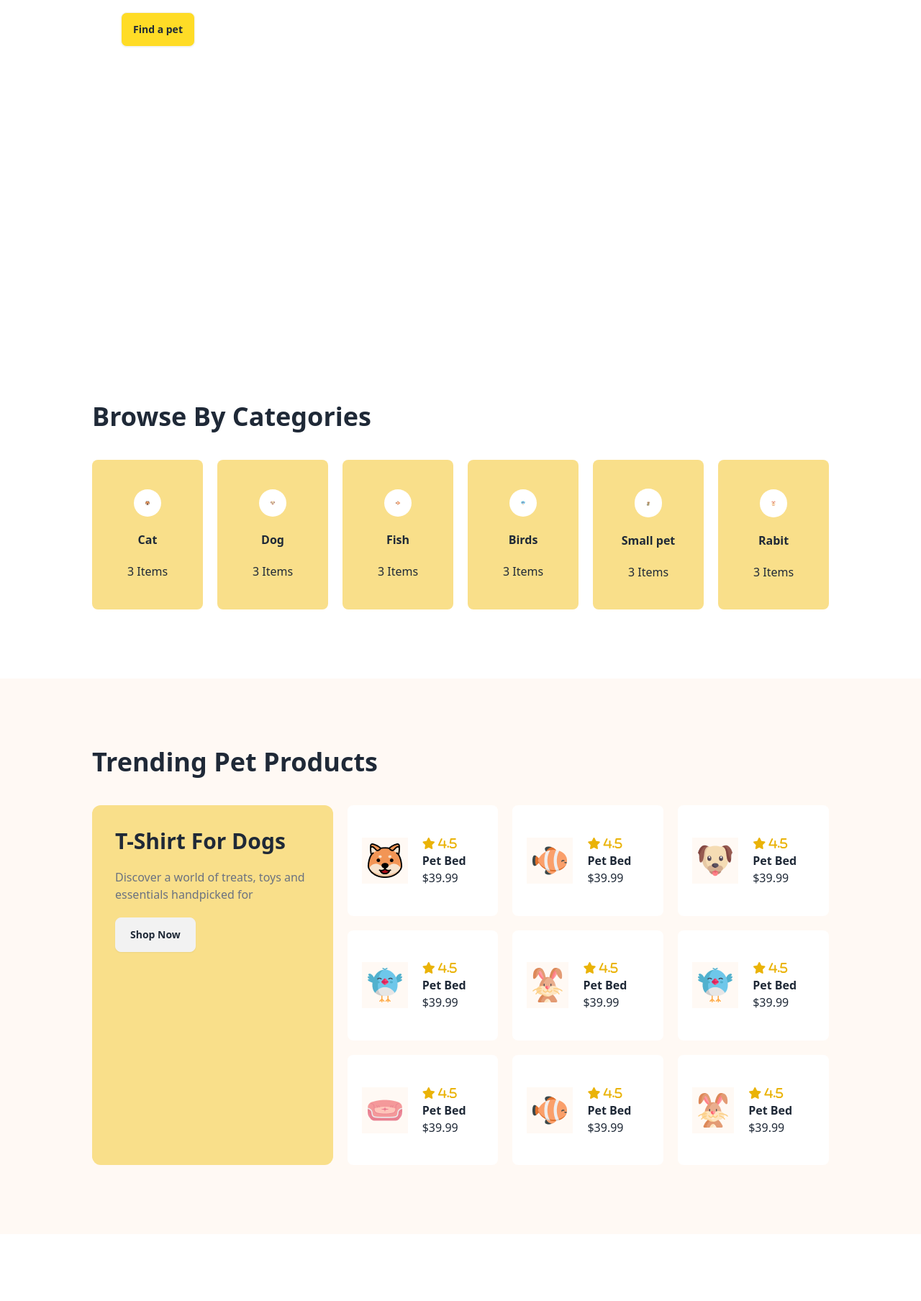
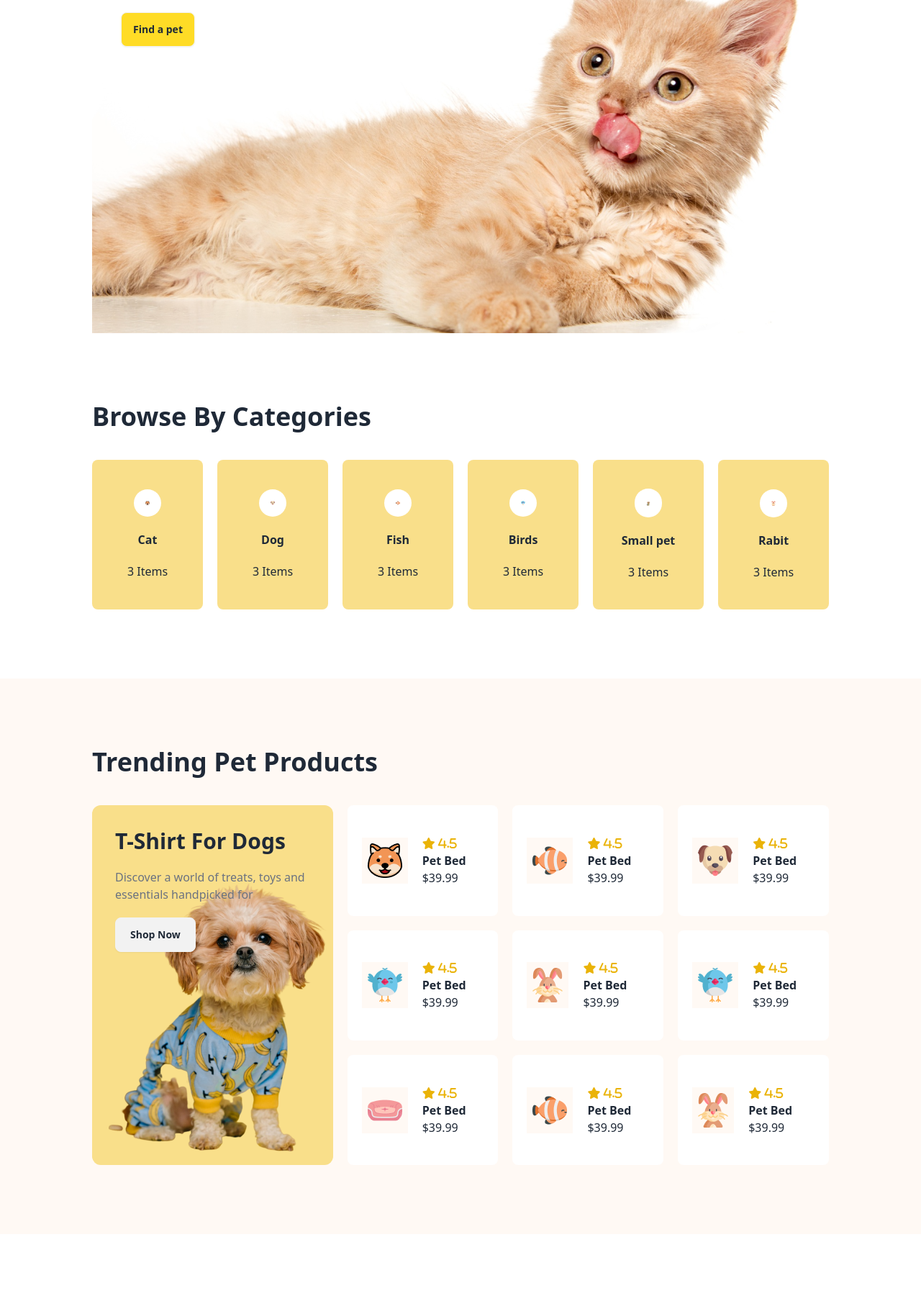
Before and after one commit to Arif-Rabbani-188/Pet-Care, a plain HTML site: page index.html in a window 1280 px wide. Shown: the part 423-2231 px from the top of the page at 72% size. Drawn offline with nearby package versions, Linux system fonts and the light colour scheme; the site is published under a folder, as on GitHub Pages, so addresses that start at the root find nothing.

Commit message:
bg fixed

```diff
--- a/index.html
+++ b/index.html
@@ -60,7 +60,7 @@
 
     <main>
         <section
-            class="mb-24 mt-10 w-full md:w-4/5 mx-auto bg-[url('/assets/cat-big.png')] bg-right-bottom bg-no-repeat h-[750px]">
+            class="mb-24 mt-10 w-full md:w-4/5 mx-auto bg-[url('assets/cat-big.png')] bg-right-bottom bg-no-repeat h-[750px]">
             <div class="flex flex-col justify-center items-center text-center md:text-left md:items-start gap-5 w-full lg:w-1/3 md:w-2/3 md:ml-10 ">
                 <h1 class="text-5xl font-bold">Pamper Your Pet, Because They Deserve the Best</h1>
                 <p class="text-gray-500">Discover a world of treats, toys, and essentials handpicked for your furry
@@ -117,7 +117,7 @@
                 <div class="flex flex-col md:flex-row gap-5">
                     <div class="bg-[#F9DF8A] w-full md:w-1/2 lg:w-1/3 rounded-xl ">
                         <div
-                            class="flex flex-col w-full justify-start items-start gap-5 bg-[url('/assets/cute-pet-mid.png')] bg-right-bottom bg-no-repeat h-[500px] p-4 md:p-8">
+                            class="flex flex-col w-full justify-start items-start gap-5 bg-[url('assets/cute-pet-mid.png')] bg-right-bottom bg-no-repeat h-[500px] p-4 md:p-8">
                             <h1 class="text-3xl font-bold">T-Shirt For Dogs</h1>
                             <p class="text-gray-500">Discover a world of treats, toys and essentials handpicked for</p>
                             <a class="btn px-5" href="#">Shop Now</a>
```
